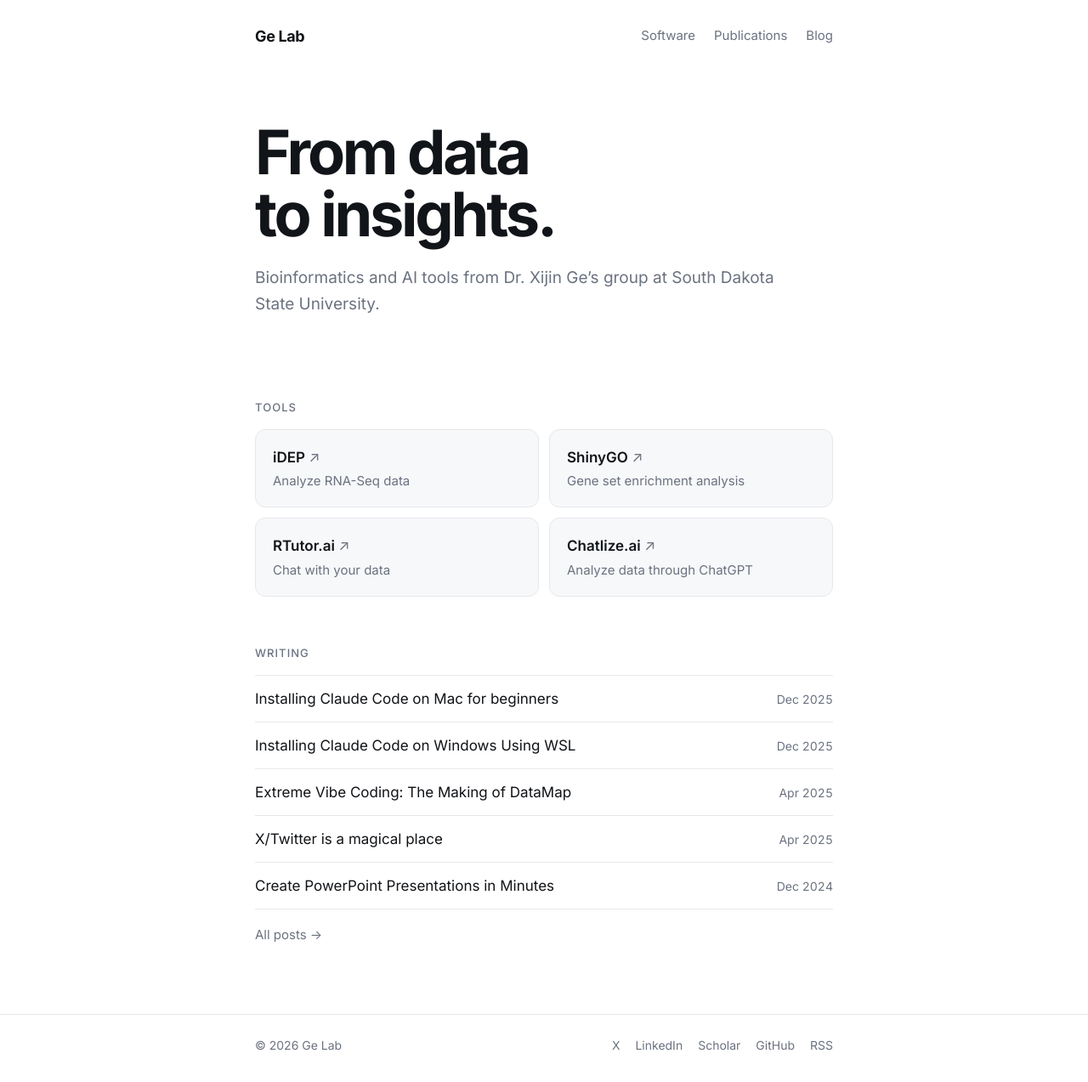
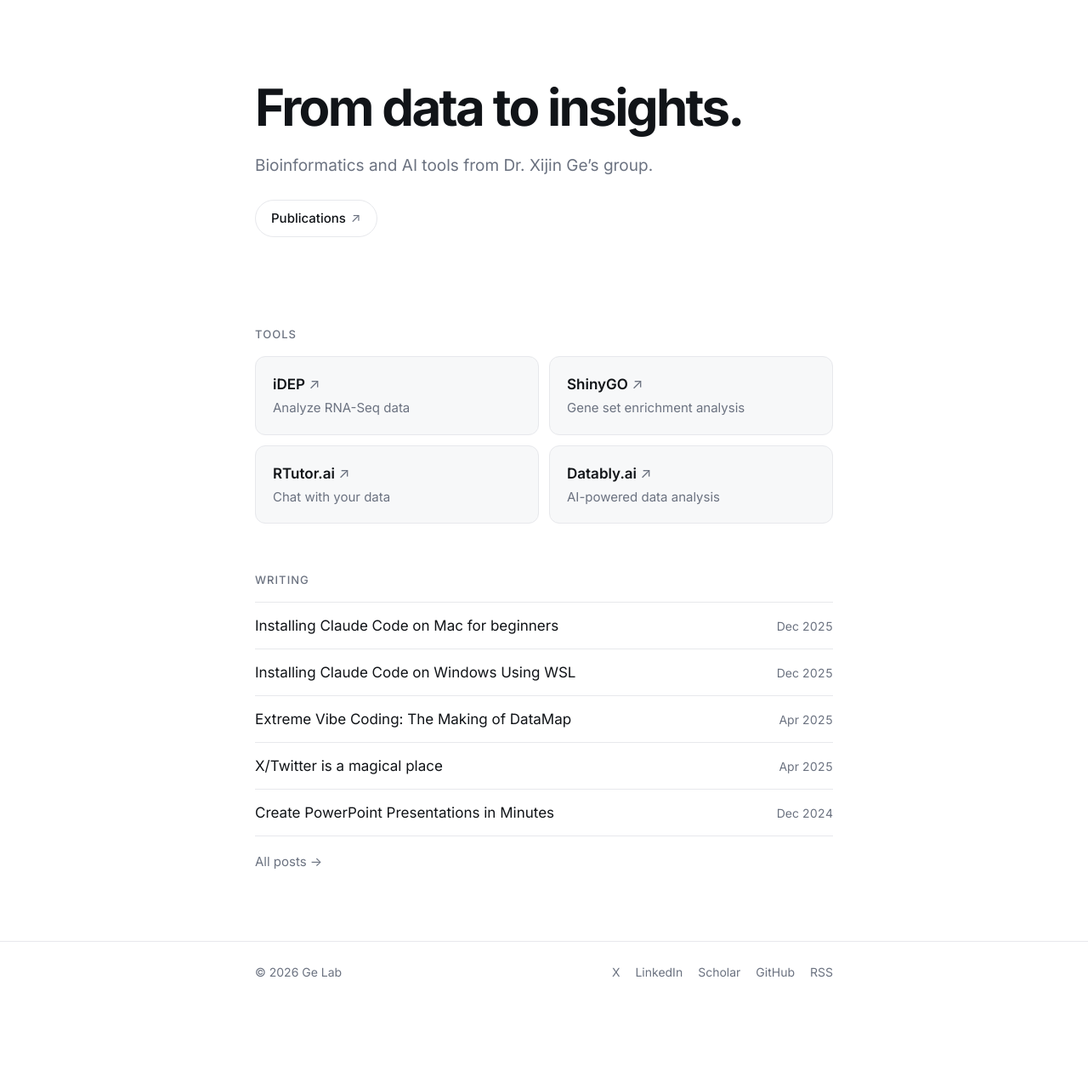
Before and after one commit to gexijin/ge-lab, a Jekyll site: the page built from index.md, in a window 1280 px wide. Shown: the whole page at 85% size. Built offline with Jekyll 4.4.1, drawn with Linux system fonts in a browser that asks for light colours; after the commit the page ends 1187 px from its top, so only the background shows below that.

Commit message:
Single-page home: no header/nav, one-line headline, Publications link, Datably.ai
Old /software/ and /publications/ URLs now redirect to home and Google Scholar.

Co-Authored-By: Claude Opus 5.5 <noreply@anthropic.com>
Claude-Session: https://claude.ai/code/session_0167rRmBu5pgxGuXWrygiWYW

```diff
--- a/_config.yml
+++ b/_config.yml
@@ -6,14 +6,7 @@ baseurl: ""
 timezone: UTC
 permalink: /:year/:month/:day/:title/   # same URLs as the old WordPress site
 
-# Top menu, in order
-nav:
-  - title: Software
-    url: /software/
-  - title: Publications
-    url: /publications/
-  - title: Blog
-    url: /blog/
+scholar: https://scholar.google.com/citations?user=DFUSeDUAAAAJ&hl=en
 
 # Footer links
 social:
--- a/_data/software.yml
+++ b/_data/software.yml
@@ -1,4 +1,4 @@
-# Tools shown on the home page and the Software page
+# Tools shown on the home page
 - name: iDEP
   url: https://bioinformatics.sdstate.edu/idep/
   desc: Analyze RNA-Seq data
@@ -8,6 +8,6 @@
 - name: RTutor.ai
   url: https://rtutor.ai
   desc: Chat with your data
-- name: Chatlize.ai
-  url: https://chatlize.ai
-  desc: Analyze data through ChatGPT
+- name: Datably.ai
+  url: https://datably.ai
+  desc: AI-powered data analysis
--- a/_layouts/default.html
+++ b/_layouts/default.html
@@ -11,18 +11,8 @@
   <link rel="stylesheet" href="{{ '/assets/css/style.css' | relative_url }}">
 </head>
 <body>
-  <header class="site-header">
-    <div class="wrap">
-      <a class="logo" href="{{ '/' | relative_url }}">Ge Lab</a>
-      <nav>
-        {% for item in site.nav %}
-        <a href="{{ item.url | relative_url }}"{% if page.url contains item.url %} class="active"{% endif %}>{{ item.title }}</a>
-        {% endfor %}
-      </nav>
-    </div>
-  </header>
-
   <main class="wrap">
+    {% unless page.layout == "home" %}<a class="home-link" href="{{ '/' | relative_url }}">← Ge Lab</a>{% endunless %}
     {{ content }}
   </main>
 
--- a/_layouts/home.html
+++ b/_layouts/home.html
@@ -2,8 +2,9 @@
 layout: default
 ---
 <section class="hero">
-  <h1>From data<br>to insights.</h1>
+  <h1>From data to insights.</h1>
   <div class="lede">{{ content }}</div>
+  <a class="pill" href="{{ site.scholar }}">Publications <span class="arrow">↗</span></a>
 </section>
 
 <section>
--- a/assets/css/style.css
+++ b/assets/css/style.css
@@ -38,31 +38,42 @@ main { flex: 1; width: 100%; }
 a { color: inherit; }
 .wrap { max-width: 720px; margin: 0 auto; padding: 0 20px; }
 
-/* Header */
-.site-header .wrap {
-  display: flex;
-  align-items: center;
-  justify-content: space-between;
-  gap: 16px;
-  padding-top: 28px;
-  padding-bottom: 28px;
+/* Back link on inner pages */
+.home-link {
+  display: inline-block;
+  margin-top: 36px;
+  color: var(--muted);
+  font-size: 15px;
+  text-decoration: none;
 }
-.logo { font-weight: 700; font-size: 18px; letter-spacing: -0.02em; text-decoration: none; }
-nav { display: flex; gap: 22px; flex-wrap: wrap; }
-nav a { color: var(--muted); text-decoration: none; font-size: 15px; transition: color .15s; }
-nav a:hover, nav a.active { color: var(--fg); }
+.home-link:hover { color: var(--accent); }
 
 /* Home */
-.hero { padding: 56px 0 40px; }
+.hero { padding: 96px 0 48px; }
 .hero h1 {
-  font-size: clamp(44px, 9vw, 72px);
+  font-size: clamp(26px, 7.6vw, 60px);
+  white-space: nowrap;
   line-height: 1.02;
   letter-spacing: -0.045em;
   font-weight: 700;
   margin: 0 0 22px;
 }
-.lede p { margin: 0; color: var(--muted); font-size: 19px; max-width: 34em; }
+.lede p { margin: 0 0 24px; color: var(--muted); font-size: 19px; max-width: 34em; }
 section { margin-bottom: 56px; }
+.pill {
+  display: inline-flex;
+  align-items: center;
+  gap: 6px;
+  padding: 9px 18px;
+  border: 1px solid var(--line);
+  border-radius: 999px;
+  font-size: 15px;
+  font-weight: 500;
+  text-decoration: none;
+  transition: border-color .15s;
+}
+.pill:hover { border-color: var(--accent); }
+.pill:hover .arrow { color: var(--accent); }
 .label {
   font-size: 13px;
   font-weight: 500;
@@ -191,7 +202,6 @@ section { margin-bottom: 56px; }
 
 @media (max-width: 560px) {
   body { font-size: 16px; }
-  .hero { padding: 32px 0 28px; }
-  nav { gap: 16px; }
+  .hero { padding: 56px 0 32px; }
   .post-list a { flex-direction: column; gap: 2px; }
 }
--- a/index.md
+++ b/index.md
@@ -2,4 +2,4 @@
 layout: home
 ---
 
-Bioinformatics and AI tools from Dr. Xijin Ge's group at South Dakota State University.
+Bioinformatics and AI tools from Dr. Xijin Ge's group.
```
Also changed, not shown: publications.md (deleted, +0 -9 lines), redirects/publications.md (added, +4 -0 lines), redirects/software.md (added, +4 -0 lines), software.md (deleted, +0 -7 lines), README.md.
